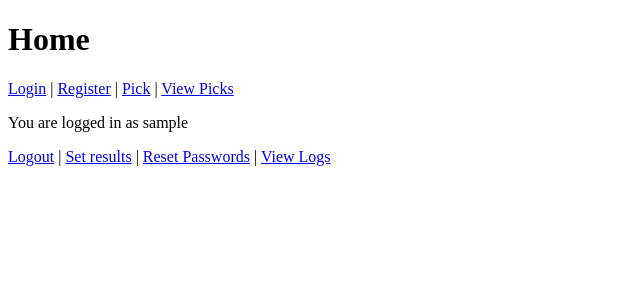
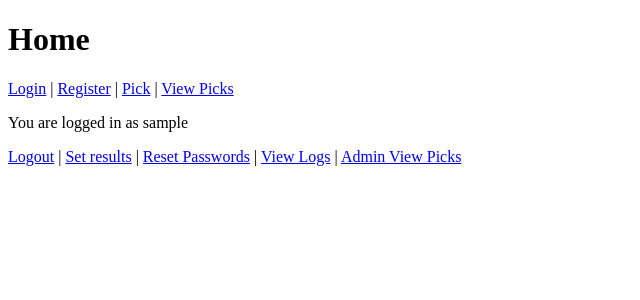
Before and after one commit to gmichnikov/nfl-survivor, a Flask app: page / in a window 1280 px wide. Shown: the top 300 px of the page, without its empty margins (0-640 px from the left). Run offline with Flask 3, Linux system fonts and the light colour scheme; a user stored in the database is signed in; tables that the repository leaves empty hold one stand-in row (values such as "Sample post").

Commit message:
Let admins view picks for current week

```diff
--- a/app/routes.py
+++ b/app/routes.py
@@ -248,3 +248,26 @@ def view_logs():
 
     logs = Logs.query.all()  # Replace with your own query if needed
     return render_template('view_logs.html', logs=logs)
+
+@app.route('/admin_view_picks', methods=['GET'])
+@login_required
+def admin_view_picks():
+    if not current_user.is_admin:
+        flash('You do not have permission to access this page.')
+        return redirect(url_for('index'))
+
+    current_week = calculate_current_week()
+    team_lookup = load_nfl_teams_as_dict()
+
+    picks = db.session.query(User, Pick).outerjoin(Pick, (User.id == Pick.user_id) & (Pick.week == current_week)).all()
+
+    print("Team Lookup:", team_lookup)
+    print("Picks:", picks)
+
+    # Add this line in your route after loading team_lookup
+    print("Sample Pick:", picks[0] if picks else "No picks")
+
+    picks_with_names = [(user, team_lookup.get(pick.team, "Not Picked") if pick else "Not Picked") for user, pick in picks]
+    print("Picks with names:", picks_with_names)
+
+    return render_template('admin_view_picks.html', picks=picks_with_names, week=current_week)
--- a/app/templates/index.html
+++ b/app/templates/index.html
@@ -22,7 +22,8 @@
     {% if logged_in and current_user.is_admin %}
         <a href="{{ url_for('admin') }}">Set results</a> |
         <a href="{{ url_for('admin_reset_password') }}">Reset Passwords</a> |
-        <a href="{{ url_for('view_logs') }}">View Logs</a>
+        <a href="{{ url_for('view_logs') }}">View Logs</a> |
+        <a href="{{ url_for('admin_view_picks') }}">Admin View Picks</a>
     {% endif %}
 
 </body>
--- a/app/templates/view_logs.html
+++ b/app/templates/view_logs.html
@@ -26,5 +26,7 @@
             {% endfor %}
             </tbody>
         </table>
+        <br>
+        <a href="{{ url_for('index') }}">Home</a>
     </body>
 </html>
```
Also changed, not shown: app/templates/admin_view_picks.html (added, +20 -0 lines).
